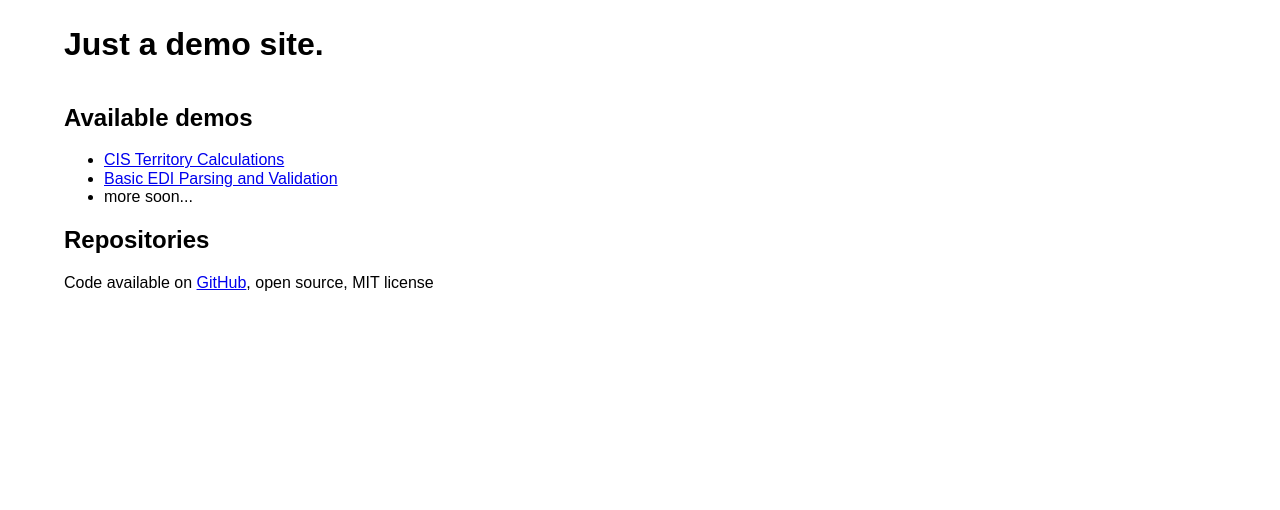
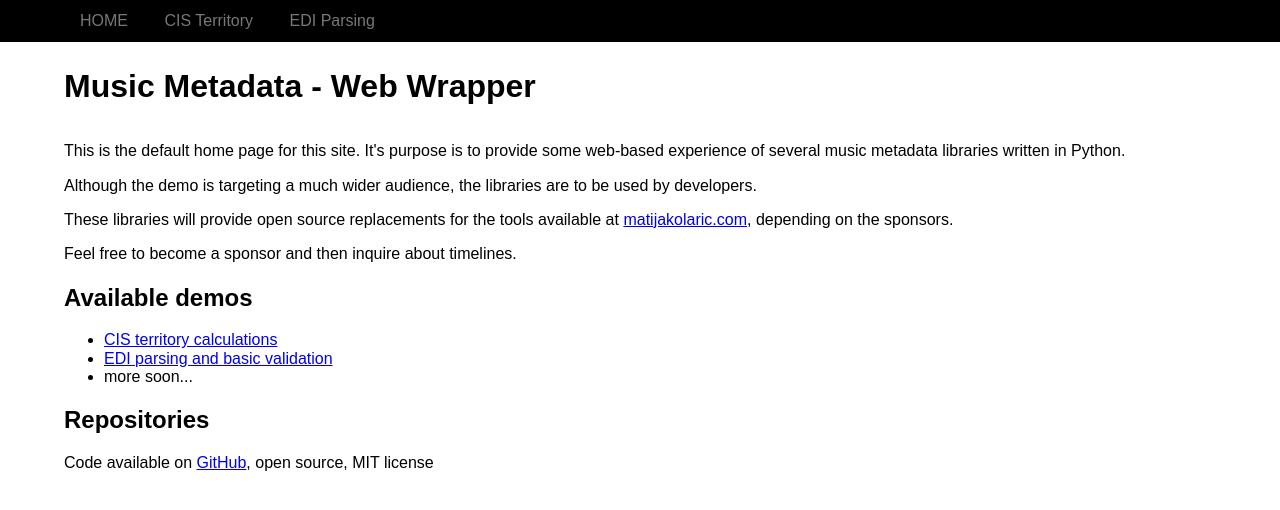
Before and after one commit to musicmetadata/web-wrapper, a Django app: page / in a window 1280 px wide. Shown: the top 510 px of the page. Run offline with Django 3.2, Linux system fonts and the light colour scheme; some libraries are stand-ins or nearby versions.

Commit message:
home page changed

```diff
--- a/templates/base.html
+++ b/templates/base.html
@@ -1,24 +1,58 @@
 <!DOCTYPE html>
 <html lang="en">
-  <head>
+<head>
     <meta charset="utf-8">
     <title>{{ title }}</title>
-    <link rel="stylesheet" href="https://unpkg.com/purecss@1.0.1/build/pure-min.css" integrity="sha384-oAOxQR6DkCoMliIh8yFnu25d7Eq/PHS21PClpwjOTeU2jRSq11vu66rf90/cZr47" crossorigin="anonymous">
+    <link rel="stylesheet"
+          href="https://unpkg.com/purecss@1.0.1/build/pure-min.css"
+          integrity="sha384-oAOxQR6DkCoMliIh8yFnu25d7Eq/PHS21PClpwjOTeU2jRSq11vu66rf90/cZr47"
+          crossorigin="anonymous">
     <style>{% block style %}{% endblock %}</style>
-  </head>
-  <body style="margin: 2% 5%">
-    <h1>{{ title|default:"Just a demo site." }}</h1>
+</head>
+<body>
+<div class="pure-menu pure-menu-horizontal"
+     style="background-color: black; padding: 4px 5%">
+    <a href="/" class="pure-menu-heading pure-menu-link">Home</a>
+    <ul class="pure-menu-list">
+        <li class="pure-menu-item"><a href="{% url 'territory_list' %}"
+                                      class="pure-menu-link">CIS Territory</a>
+        </li>
+        <li class="pure-menu-item"><a href="{% url 'edi_import' %}"
+                                      class="pure-menu-link">EDI Parsing</a>
+        </li>
+    </ul>
+</div>
+<div style="margin: 2% 5% ">
+    <h1>{{ title|default:"Music Metadata - Web Wrapper" }}</h1>
     <div class="pure-g">
         <div class="pure-u-1">
             {% block content %}
+                <p>This is the default home page for this site. It's purpose is
+                    to provide some web-based experience of several music
+                    metadata libraries written in Python.</p>
+                <p>Although the demo is targeting a much wider audience, the
+                    libraries are to be used by developers.</p>
+                <p>These libraries will provide open source replacements for
+                    the tools available at
+                    <a href="https://matijakolaric.com">matijakolaric.com</a>,
+                    depending on the sponsors.</p>
+                <p>Feel free to become a sponsor and then
+                    inquire about timelines.</p>
                 <h2>Available demos</h2>
-                <ul><li><a href="{% url 'territory_list' %}">CIS Territory Calculations</a></li>
-                <li><a href="{% url 'edi_import' %}">Basic EDI Parsing and Validation</a></li>
-                <li>more soon...</li></ul>
+                <ul>
+                    <li><a href="{% url 'territory_list' %}">CIS territory
+                        calculations</a></li>
+                    <li><a href="{% url 'edi_import' %}">EDI parsing and basic
+                        validation</a></li>
+                    <li>more soon...</li>
+                </ul>
                 <h2>Repositories</h2>
-                <p>Code available on <a href="https://github.com/musicmetadata" target="_blank">GitHub</a>, open source, MIT license</p>
-            {%  endblock %}
+                <p>Code available on <a href="https://github.com/musicmetadata"
+                                        target="_blank">GitHub</a>, open
+                    source, MIT license</p>
+            {% endblock %}
         </div>
     </div>
-  </body>
+</div>
+</body>
 </html>
```
